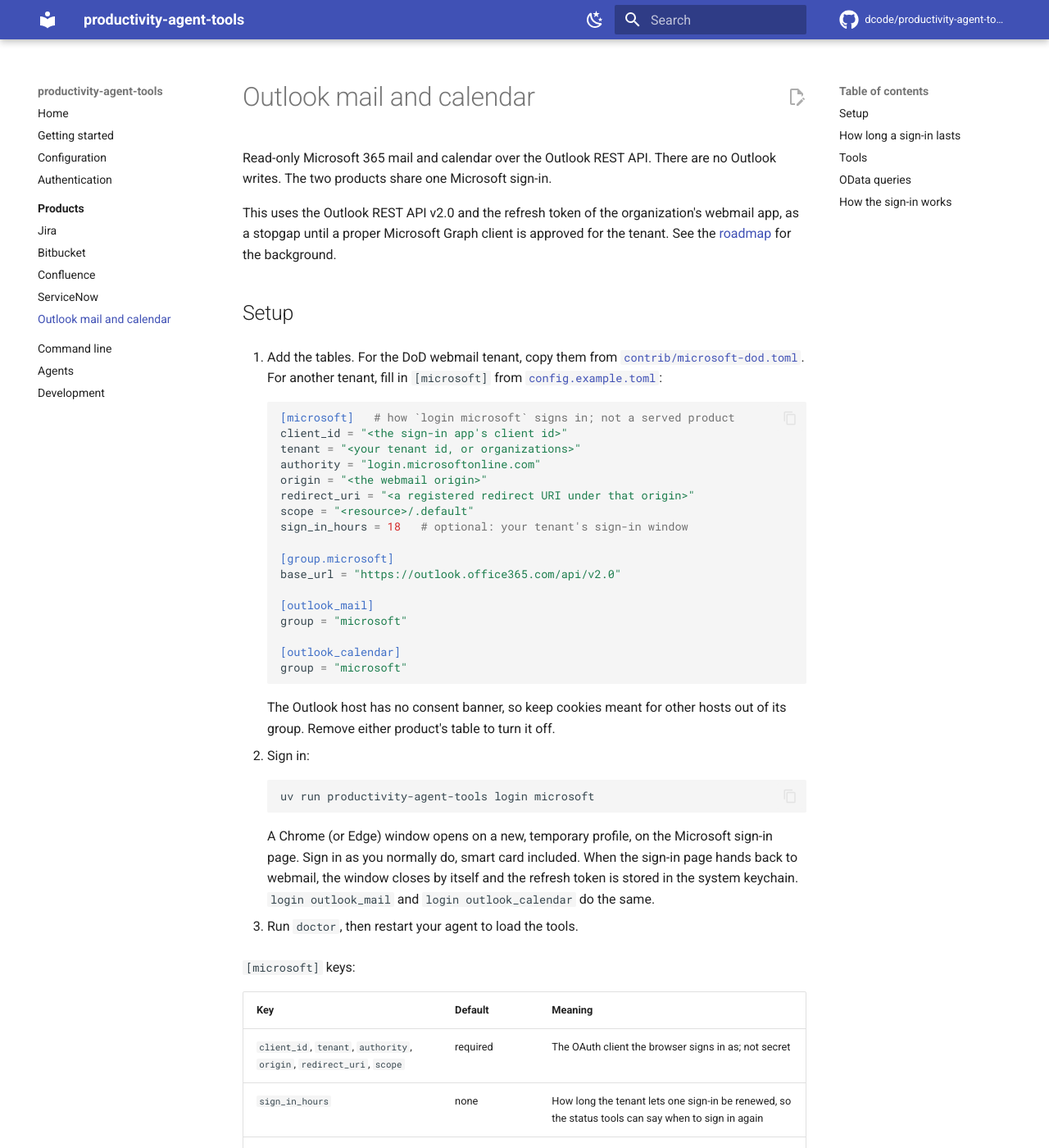
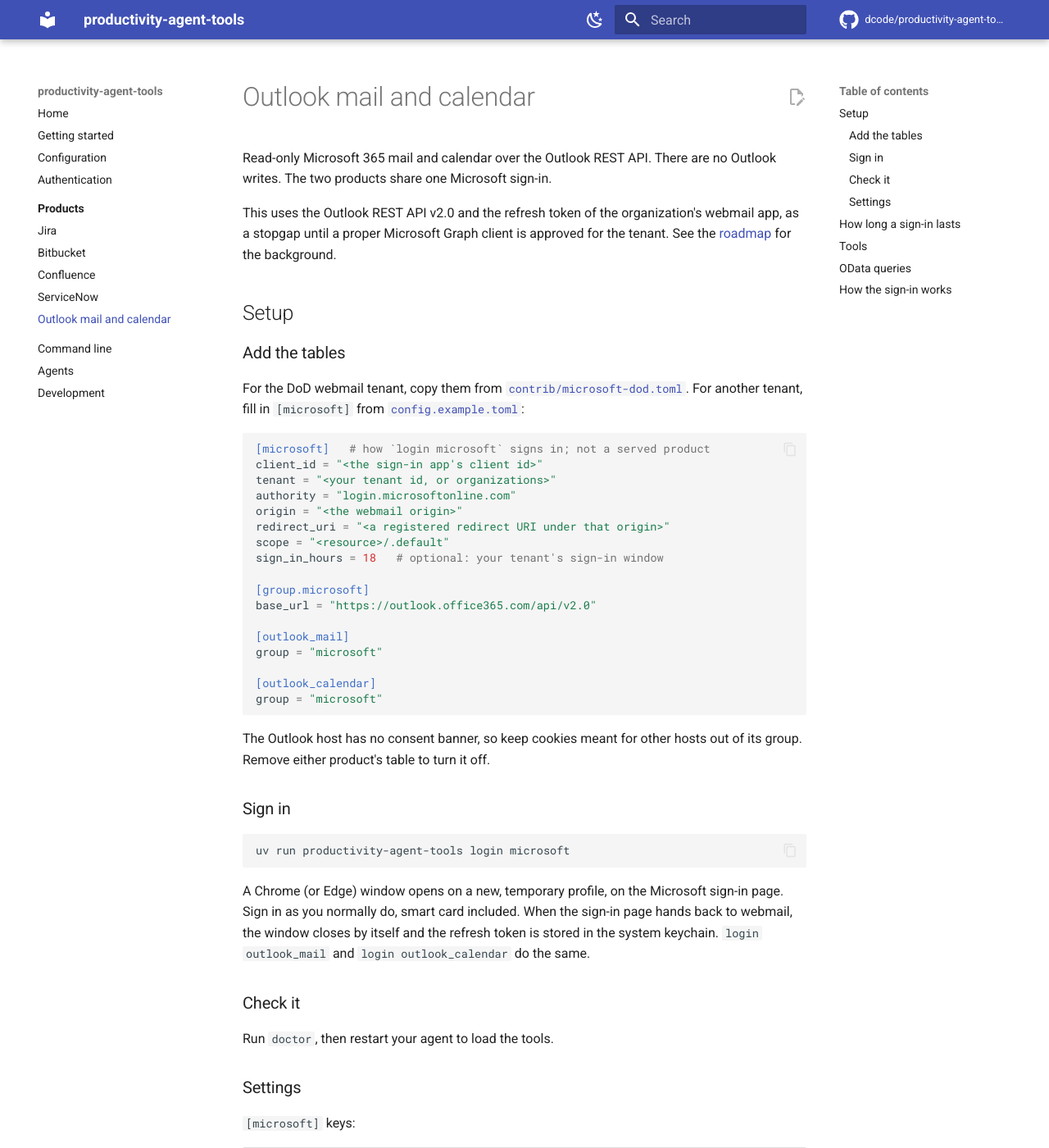
Before and after one commit to dcode/productivity-agent-tools, an MkDocs documentation site: the page built from docs/products/outlook.md, in a window 1280 px wide and 1400 px high. Shown: the whole window at 82% size. Built offline with MkDocs 1.6.1 and Material for MkDocs 9.7.7, drawn with Linux system fonts in a browser that asks for light colours; comment, search, counter and statistics services are not loaded.

Commit message:
fix(docs): no code blocks inside numbered lists, which rumdl and MkDocs indent differently
CI's rumdl check failed on docs/products/outlook.md: it wants list
continuation lines indented 3 spaces, while Python-Markdown (MkDocs) needs 4
to keep a paragraph or code block inside a numbered item. With rumdl's fix
applied, the site rendered every step as "1." with its text outside the
list. The setup steps are now subsections and the release command sits below
its list, which renders the same on the site and on GitHub and passes both.

(It passed locally only because rumdl's cache skipped the new file.)

Co-Authored-By: Claude Opus 5.5 <noreply@anthropic.com>
Claude-Session: https://claude.ai/code/session_01RaRBVHU6Fx2EhaLrDTefk3

````diff
--- a/docs/products/outlook.md
+++ b/docs/products/outlook.md
@@ -11,47 +11,53 @@ for the background.
 
 ## Setup
 
-1. Add the tables. For the DoD webmail tenant, copy them from
-   [`contrib/microsoft-dod.toml`](https://github.com/dcode/productivity-agent-tools/blob/main/contrib/microsoft-dod.toml).
-   For another tenant, fill in `[microsoft]` from
-   [`config.example.toml`](https://github.com/dcode/productivity-agent-tools/blob/main/config.example.toml):
+### Add the tables
 
-    ```toml
-    [microsoft]   # how `login microsoft` signs in; not a served product
-    client_id = "<the sign-in app's client id>"
-    tenant = "<your tenant id, or organizations>"
-    authority = "login.microsoftonline.com"
-    origin = "<the webmail origin>"
-    redirect_uri = "<a registered redirect URI under that origin>"
-    scope = "<resource>/.default"
-    sign_in_hours = 18   # optional: your tenant's sign-in window
+For the DoD webmail tenant, copy them from
+[`contrib/microsoft-dod.toml`](https://github.com/dcode/productivity-agent-tools/blob/main/contrib/microsoft-dod.toml).
+For another tenant, fill in `[microsoft]` from
+[`config.example.toml`](https://github.com/dcode/productivity-agent-tools/blob/main/config.example.toml):
 
-    [group.microsoft]
-    base_url = "https://outlook.office365.com/api/v2.0"
+```toml
+[microsoft]   # how `login microsoft` signs in; not a served product
+client_id = "<the sign-in app's client id>"
+tenant = "<your tenant id, or organizations>"
+authority = "login.microsoftonline.com"
+origin = "<the webmail origin>"
+redirect_uri = "<a registered redirect URI under that origin>"
+scope = "<resource>/.default"
+sign_in_hours = 18   # optional: your tenant's sign-in window
 
-    [outlook_mail]
-    group = "microsoft"
+[group.microsoft]
+base_url = "https://outlook.office365.com/api/v2.0"
 
-    [outlook_calendar]
-    group = "microsoft"
-    ```
+[outlook_mail]
+group = "microsoft"
 
-    The Outlook host has no consent banner, so keep cookies meant for other
-    hosts out of its group. Remove either product's table to turn it off.
+[outlook_calendar]
+group = "microsoft"
+```
 
-2. Sign in:
+The Outlook host has no consent banner, so keep cookies meant for other hosts
+out of its group. Remove either product's table to turn it off.
 
-    ```bash
-    uv run productivity-agent-tools login microsoft
-    ```
+### Sign in
 
-    A Chrome (or Edge) window opens on a new, temporary profile, on the
-    Microsoft sign-in page. Sign in as you normally do, smart card included.
-    When the sign-in page hands back to webmail, the window closes by itself and
-    the refresh token is stored in the system keychain. `login outlook_mail` and
-    `login outlook_calendar` do the same.
+```bash
+uv run productivity-agent-tools login microsoft
+```
 
-3. Run `doctor`, then restart your agent to load the tools.
+A Chrome (or Edge) window opens on a new, temporary profile, on the Microsoft
+sign-in page. Sign in as you normally do, smart card included. When the sign-in
+page hands back to webmail, the window closes by itself and the refresh token is
+stored in the system keychain. `login outlook_mail` and `login outlook_calendar`
+do the same.
+
+### Check it
+
+Run `doctor`, then restart your agent to load the tools.
+
+### Settings
 
 `[microsoft]` keys:
 
````
Also changed, not shown: docs/development.md (+4 -4 lines).
